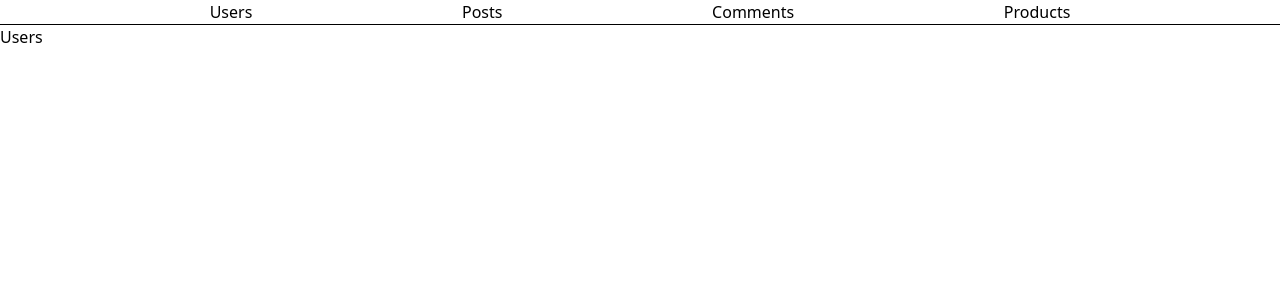
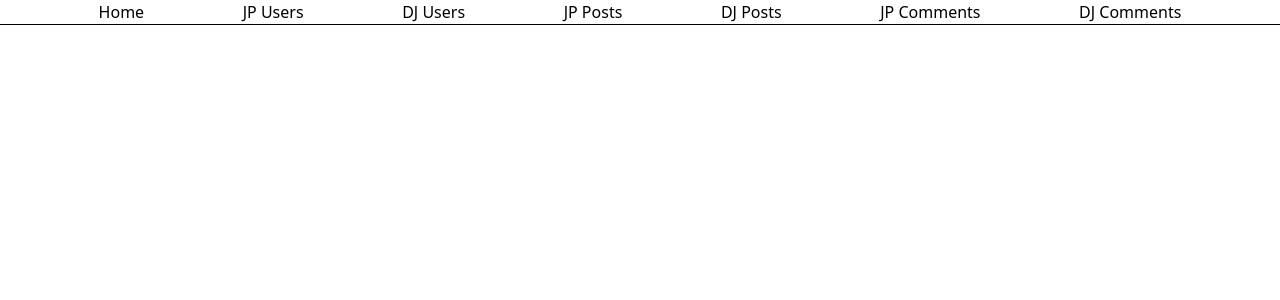
Before and after one commit to icingous/oktenreact, a React app: page /users in a window 1280 px wide. Shown: the top 300 px of the page. Built offline with nearby package versions, Linux system fonts and the light colour scheme; the HTML template or start-up script is replaced by a standard one.

Commit message:
adds task #qL0b5uh to homework3

```diff
--- a/src/components/menu/Menu.tsx
+++ b/src/components/menu/Menu.tsx
@@ -4,16 +4,25 @@ const Menu = () => {
   return (
     <ul className='list-none flex justify-evenly'>
       <li>
-        <Link to='users'>Users</Link>
+        <Link to=''>Home</Link>
       </li>
       <li>
-        <Link to='posts'>Posts</Link>
+        <Link to='users/jsonplaceholder'>JP Users</Link>
       </li>
       <li>
-        <Link to='comments'>Comments</Link>
+        <Link to='users/dummyjson'>DJ Users</Link>
       </li>
       <li>
-        <Link to='products'>Products</Link>
+        <Link to='posts/jsonplaceholder'>JP Posts</Link>
+      </li>
+      <li>
+        <Link to='posts/dummyjson'>DJ Posts</Link>
+      </li>
+      <li>
+        <Link to='comments/jsonplaceholder'>JP Comments</Link>
+      </li>
+      <li>
+        <Link to='comments/dummyjson'>DJ Comments</Link>
       </li>
     </ul>
   );
--- a/src/constants/routes.tsx
+++ b/src/constants/routes.tsx
@@ -1,5 +1,12 @@
 import { createBrowserRouter } from 'react-router-dom';
-import { Users, Posts, Comments, Products } from '../pages';
+import {
+  JPUsers,
+  DJUsers,
+  JPPosts,
+  DJPosts,
+  JPComments,
+  DJComments,
+} from '../pages';
 import MainLayout from '../layouts/MainLayout';
 
 const routes = [
@@ -7,10 +14,14 @@ const routes = [
     path: '/',
     element: <MainLayout />,
     children: [
-      { path: 'users', element: <Users /> },
-      { path: 'posts', element: <Posts /> },
-      { path: 'comments', element: <Comments /> },
-      { path: 'products', element: <Products /> },
+      { index: true, element: <></> },
+      { path: 'users/jsonplaceholder', element: <JPUsers /> },
+      { path: 'users/dummyjson', element: <DJUsers /> },
+      { path: 'posts/jsonplaceholder', element: <JPPosts /> },
+      { path: 'posts/dummyjson', element: <DJPosts /> },
+      { path: 'comments/jsonplaceholder', element: <JPComments /> },
+      { path: 'comments/dummyjson', element: <DJComments /> },
+      { path: '*', element: <></> },
     ],
   },
 ];
--- /dev/null
+++ b/src/pages/DJComments.tsx
@@ -0,0 +1,5 @@
+const Comments = () => {
+  return <div>DummyJson Comments</div>;
+};
+
+export default Comments;
--- /dev/null
+++ b/src/pages/DJPosts.tsx
@@ -0,0 +1,5 @@
+const Posts = () => {
+  return <div>DummyJson Posts</div>;
+};
+
+export default Posts;
--- /dev/null
+++ b/src/pages/DJUsers.tsx
@@ -0,0 +1,5 @@
+const Users = () => {
+  return <div>DummyJson Users</div>;
+};
+
+export default Users;
--- a/src/pages/Comments.tsx
+++ b/src/pages/JPComments.tsx
@@ -1,5 +1,5 @@
 const Comments = () => {
-  return <div>Comments</div>;
+  return <div>JsonPlaceholder Comments</div>;
 };
 
 export default Comments;
--- a/src/pages/Posts.tsx
+++ b/src/pages/JPPosts.tsx
@@ -1,5 +1,5 @@
 const Posts = () => {
-  return <div>Posts</div>;
+  return <div>JsonPlaceholder Posts</div>;
 };
 
 export default Posts;
--- a/src/pages/Users.tsx
+++ b/src/pages/JPUsers.tsx
@@ -1,5 +1,5 @@
 const Users = () => {
-  return <div>Users</div>;
+  return <div>JsonPlaceholder Users</div>;
 };
 
 export default Users;
--- a/src/pages/Products.tsx
+++ /dev/null
@@ -1,5 +0,0 @@
-const Products = () => {
-  return <div>Products</div>;
-};
-
-export default Products;
```
Also changed, not shown: src/pages/index.ts (+6 -4 lines).
